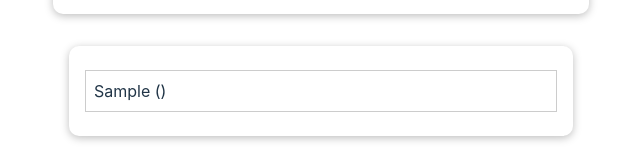
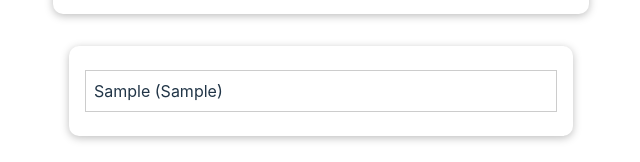
Before and after one commit to OroLit/on-hand-eats, a React (Vite) app: page / in a window 1280 px wide. Both pictures are taken after typing "Sample", "Sample" into the empty fields and a click on the button "Save". Shown: the part 553-715 px from the top of the page, without its empty margins (199-839 px from the left). Built offline with nearby package versions, Linux system fonts and the light colour scheme.

Commit message:
Update with latest changes

```diff
--- a/src/App.jsx
+++ b/src/App.jsx
@@ -10,7 +10,7 @@ function App() {
  // const YOUR_APP_KEY = '7bdff98b8099c04bc7aa83cccbc70f04'
   const addRecipeHandler = (recipeName, recipeDescription) => {
     setRecipeList((prevRecipeList) => {
-      return [...prevRecipeList, { name: recipeName, Desription: recipeDescription, id: Math.random().toString() }];
+      return [...prevRecipeList, { name: recipeName, description: recipeDescription, id: Math.random().toString() }];
     });
   }
 
--- a/src/components/RecipeAdder/RecipeList.jsx
+++ b/src/components/RecipeAdder/RecipeList.jsx
@@ -8,7 +8,7 @@ function RecipeList(props) {
         <ul>
           {props.recipe.map((recipe) => (
             <li key={recipe.id}>
-              {recipe.name} ({recipe.desricption})
+              {recipe.name} ({recipe.description})
             </li>
           ))}
       </ul>
```
